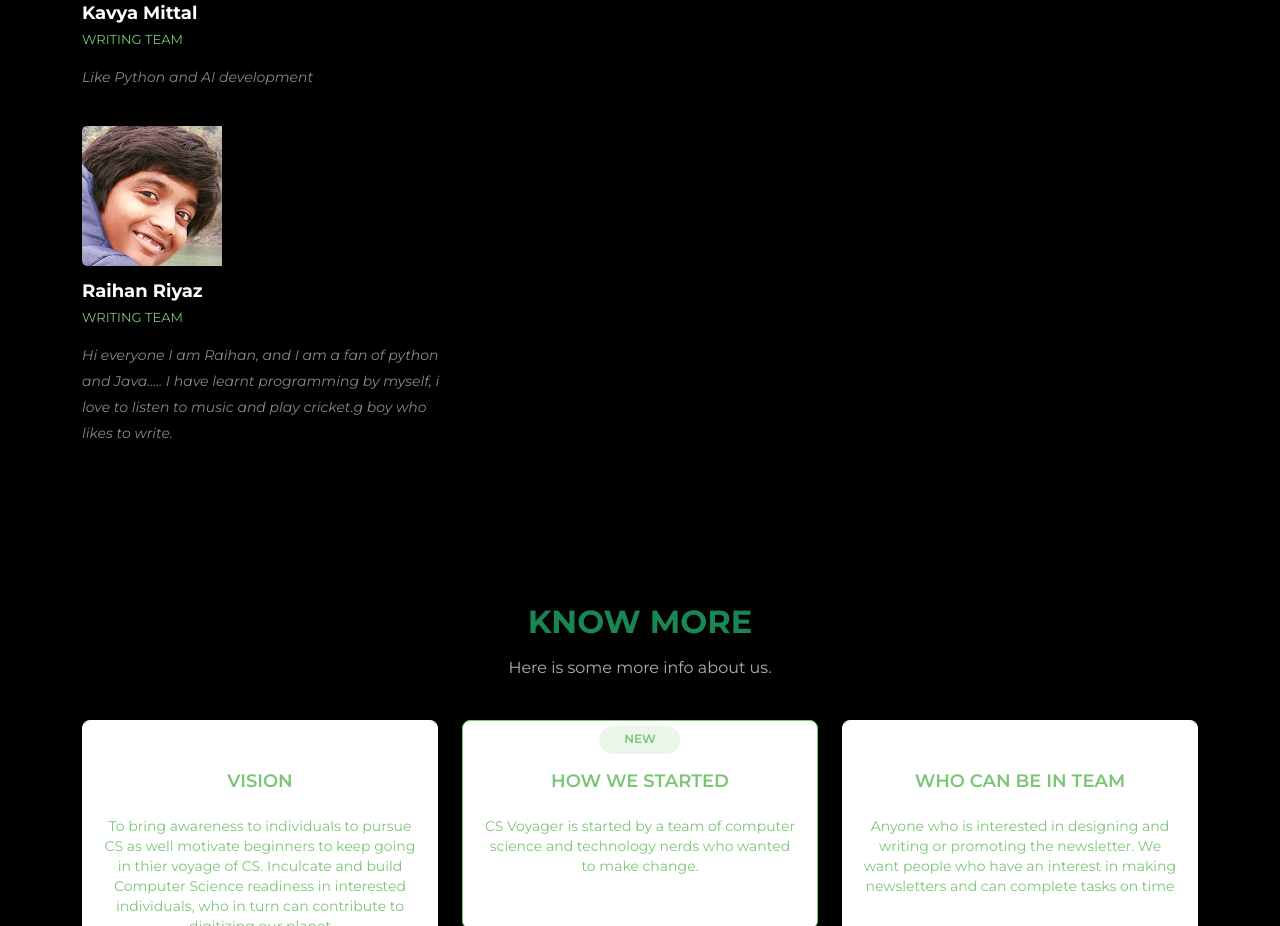
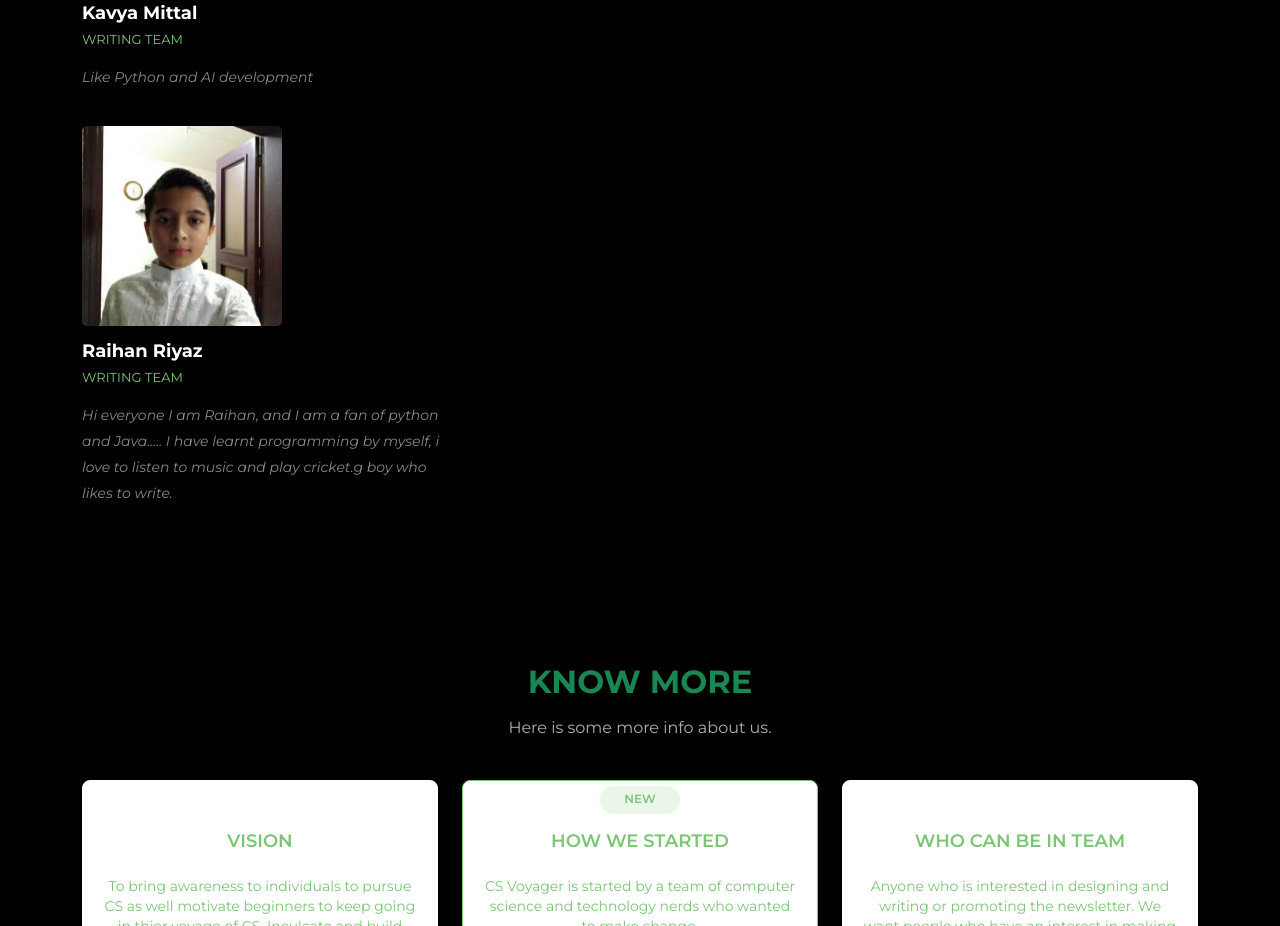
Before and after one commit to CSVoyager/CS-Voyager, a plain HTML site: page index.html in a window 1280 px wide. Shown: the part 9135-10061 px from the top of the page. Drawn offline with nearby package versions, Linux system fonts and the light colour scheme.

Commit message:
Update index.html

```diff
--- a/index.html
+++ b/index.html
@@ -852,7 +852,7 @@
             <div class="col-lg-4 col-md-6 d-flex align-items-stretch">
               <div class="member" data-aos="zoom-in" data-aos-delay="200">
                 <div class="member-img">
-                  <img src="img/team/team-YY.jpg" class="img-fluid" alt="" />
+                  <img src="img/team/team-RR.jpg" class="img-fluid" alt="" />
                   <!-- <div class="social">
                     <a href=""><i class="bi bi-twitter"></i></a>
                     <a href=""><i class="bi bi-facebook"></i></a>
```
